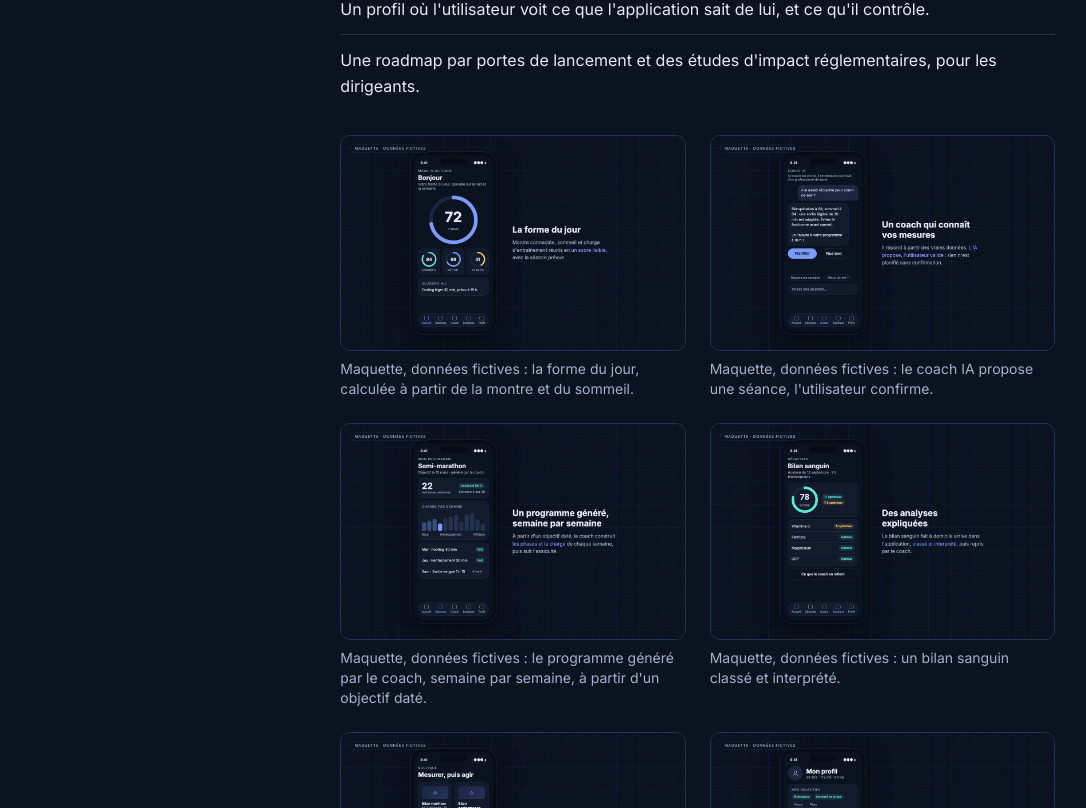
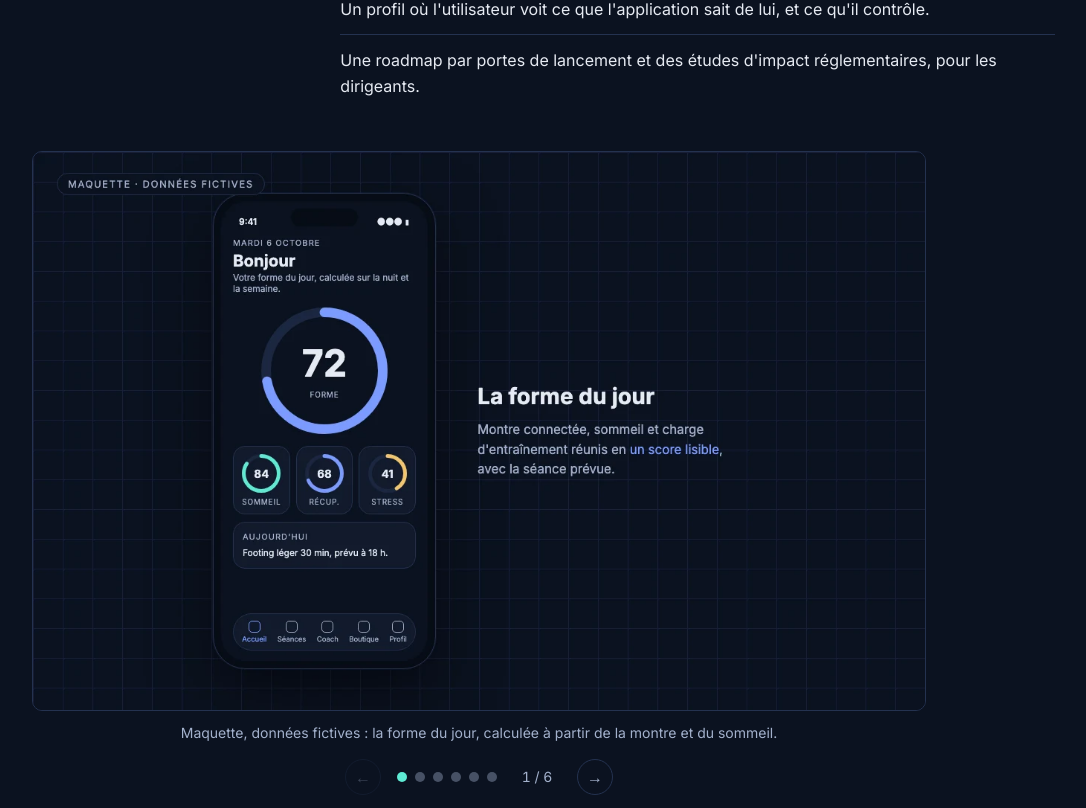
Before and after one commit to cedricgicquiaud/cedricgicquiaud.github.io, a Next.js app: page /projets/coach in a window 1280 px wide. Shown: the part 1852-2660 px from the top of the page, without its empty margins (161-1247 px from the left). Built offline with nearby package versions, Linux system fonts and the light colour scheme.

Commit message:
feat(PFO-138): show screenshots in a full-width carousel, one at a time

```diff
--- /dev/null
+++ b/components/carrousel.tsx
@@ -0,0 +1,107 @@
+"use client";
+
+import { useRef, useState, type KeyboardEvent } from "react";
+import type { Capture } from "../lib/fiches";
+
+const BOUTON =
+  "inline-flex size-9 items-center justify-center rounded-full border border-border text-muted-foreground transition-colors hover:border-cyber hover:text-cyber focus-visible:outline-2 focus-visible:outline-offset-2 focus-visible:outline-ring disabled:pointer-events-none disabled:opacity-30";
+
+/**
+ * Les captures d'une fiche en grand, une à la fois (PFO-138). Toutes restent dans le HTML : sans
+ * JavaScript, la piste défile au doigt ou à la molette (défilement accroché, natif). Flèches, points
+ * et clavier font défiler la piste ; jamais de défilement automatique.
+ */
+export function Carrousel({ captures }: { captures: Capture[] }) {
+  const piste = useRef<HTMLUListElement>(null);
+  const [courante, setCourante] = useState(0);
+  const plusieurs = captures.length > 1;
+
+  const aller = (i: number) => {
+    const cible = Math.max(0, Math.min(captures.length - 1, i));
+    setCourante(cible);
+    const el = piste.current;
+    el?.scrollTo?.({ left: cible * el.clientWidth, behavior: "smooth" });
+  };
+
+  // Suit le doigt ou la molette : la capture courante est celle qui occupe la piste.
+  const suivreDefilement = () => {
+    const el = piste.current;
+    if (el && el.clientWidth > 0) setCourante(Math.round(el.scrollLeft / el.clientWidth));
+  };
+
+  const clavier = (e: KeyboardEvent) => {
+    if (e.key === "ArrowRight") aller(courante + 1);
+    else if (e.key === "ArrowLeft") aller(courante - 1);
+    else return;
+    e.preventDefault();
+  };
+
+  return (
+    <div
+      role="region"
+      aria-roledescription="carrousel"
+      aria-label="Captures d'écran"
+      tabIndex={plusieurs ? 0 : undefined}
+      onKeyDown={plusieurs ? clavier : undefined}
+      className="rounded-lg focus-visible:outline-2 focus-visible:outline-offset-4 focus-visible:outline-ring"
+    >
+      <ul
+        ref={piste}
+        onScroll={plusieurs ? suivreDefilement : undefined}
+        className="flex snap-x snap-mandatory overflow-x-auto [scrollbar-width:none] [&::-webkit-scrollbar]:hidden"
+      >
+        {captures.map(({ fichier, legende }, i) => (
+          <li
+            key={fichier}
+            className="w-full shrink-0 snap-center"
+            aria-roledescription="capture"
+            aria-label={plusieurs ? `${i + 1} sur ${captures.length}` : undefined}
+          >
+            <figure>
+              {/* eslint-disable-next-line @next/next/no-img-element */}
+              <img
+                src={fichier}
+                alt={legende}
+                loading="lazy"
+                className="mx-auto h-auto max-h-[70vh] w-auto max-w-full rounded-lg border border-border"
+              />
+              <figcaption className="mx-auto mt-3 max-w-3xl text-center text-sm text-muted-foreground">{legende}</figcaption>
+            </figure>
+          </li>
+        ))}
+      </ul>
+      {plusieurs && (
+        <div className="mt-4 flex items-center justify-center gap-4">
+          <button type="button" aria-label="Capture précédente" disabled={courante === 0} onClick={() => aller(courante - 1)} className={BOUTON}>
+            <span aria-hidden="true">←</span>
+          </button>
+          <ul className="flex flex-wrap items-center gap-2">
+            {captures.map(({ fichier }, i) => (
+              <li key={fichier}>
+                <button
+                  type="button"
+                  aria-label={`Capture ${i + 1}`}
+                  aria-current={i === courante ? "true" : undefined}
+                  onClick={() => aller(i)}
+                  className={`block size-2.5 rounded-full transition-colors focus-visible:outline-2 focus-visible:outline-offset-2 focus-visible:outline-ring ${i === courante ? "bg-cyber" : "bg-muted-foreground/40 hover:bg-muted-foreground"}`}
+                />
+              </li>
+            ))}
+          </ul>
+          <p aria-live="polite" className="min-w-12 text-center text-sm tabular-nums text-muted-foreground">
+            {`${courante + 1} / ${captures.length}`}
+          </p>
+          <button
+            type="button"
+            aria-label="Capture suivante"
+            disabled={courante === captures.length - 1}
+            onClick={() => aller(courante + 1)}
+            className={BOUTON}
+          >
+            <span aria-hidden="true">→</span>
+          </button>
+        </div>
+      )}
+    </div>
+  );
+}
--- a/components/fiche.tsx
+++ b/components/fiche.tsx
@@ -7,6 +7,7 @@ import type { Fiche as FicheData } from "../lib/fiches";
 import { Badge } from "./ui/badge";
 import { AFFICHER_STATUT } from "../lib/affichage";
 import { BookingLink } from "./booking-link";
+import { Carrousel } from "./carrousel";
 import { DemoLink } from "./demo-link";
 import { GitHubLink } from "./github-link";
 
@@ -42,14 +43,16 @@ function splitConstruit(html: string): { produit: string; decisions: string } {
   return { produit: html.slice(0, m.index).trim(), decisions: html.slice(m.index + m[0].length).trim() };
 }
 
-function Section({ id, titre, children }: { id: string; titre: string; children: ReactNode }) {
+function Section({ id, titre, children, large }: { id: string; titre: string; children: ReactNode; large?: ReactNode }) {
   return (
     // Deux colonnes sur écran large (PFO-130) : le titre à gauche, le contenu à droite, sans filet (le quadrillage suffit) ; empilés sur téléphone.
     <section id={id} className="mt-20 scroll-mt-8 lg:grid lg:grid-cols-[minmax(0,1fr)_minmax(0,2fr)] lg:gap-x-20">
       {/* Titres en grand, graisse normale, comme le modèle (retour du 03/11). */}
       {/* Le titre reste visible à gauche seulement si la section dépasse l'écran (TitreSection mesure). */}
       <TitreSection titre={titre} className="mb-4 text-2xl font-normal tracking-tight lg:mb-0 lg:text-3xl" />
-      <div className="min-w-0 max-w-3xl">{children}</div>
+      {children && <div className="min-w-0 max-w-3xl">{children}</div>}
+      {/* Captures et vidéo sur la largeur des deux colonnes (PFO-138). */}
+      {large && <div className="mt-10 min-w-0 lg:col-span-2">{large}</div>}
     </section>
   );
 }
@@ -59,7 +62,7 @@ function Medias({ fiche }: { fiche: FicheData }) {
   return (
     <>
       {fiche.video && (
-        <div id="video" className="mt-6">
+        <div id="video">
           {/* Lecteur natif, contrôles au clavier ; jamais d'autoplay. Le poster est le visuel principal de la fiche. */}
           <video controls preload="metadata" poster={fiche.visuel} className="w-full rounded-lg border border-border">
             <source src={fiche.video.fichier} type="video/mp4" />
@@ -67,15 +70,13 @@ function Medias({ fiche }: { fiche: FicheData }) {
         </div>
       )}
       {fiche.captures?.length ? (
-        <div className="mt-6 grid grid-cols-1 gap-6 sm:grid-cols-2">
-          {fiche.captures.map(({ fichier, legende }) => (
-            <figure key={fichier}>
-              {/* eslint-disable-next-line @next/next/no-img-element */}
-              <img src={fichier} alt={legende} loading="lazy" className="h-auto w-full rounded-lg border border-border" />
-              <figcaption className="mt-2 text-sm text-muted-foreground">{legende}</figcaption>
-            </figure>
-          ))}
-        </div>
+        fiche.video ? (
+          <div className="mt-10">
+            <Carrousel captures={fiche.captures} />
+          </div>
+        ) : (
+          <Carrousel captures={fiche.captures} />
+        )
       ) : null}
     </>
   );
@@ -153,31 +154,23 @@ export function Fiche({ fiche }: { fiche: FicheData }) {
   const medias = Boolean(fiche.captures?.length || fiche.video);
   // Captures et vidéo vont dans Le produit ; à défaut de Le produit, dans Livrables.
   const mediasDansLivrables = medias && !produit && Boolean(livrables);
-  const blocs: { id: string; contenu: ReactNode }[] = [
+  const blocs: { id: string; contenu: ReactNode; large?: ReactNode }[] = [
     { id: "probleme", contenu: html("probleme") && <Markdown html={html("probleme")} /> },
     {
       id: "livrables",
-      contenu: livrables && (
-        <>
-          <Markdown html={livrables} />
-          {mediasDansLivrables && <Medias fiche={fiche} />}
-        </>
-      ),
+      contenu: livrables && <Markdown html={livrables} />,
+      large: mediasDansLivrables && <Medias fiche={fiche} />,
     },
     {
       id: "construit",
-      contenu: (produit || (medias && !mediasDansLivrables)) && (
-        <>
-          {produit && <Markdown html={produit} />}
-          {!mediasDansLivrables && <Medias fiche={fiche} />}
-        </>
-      ),
+      contenu: produit && <Markdown html={produit} />,
+      large: medias && !mediasDansLivrables && <Medias fiche={fiche} />,
     },
     { id: "architecture", contenu: facultative("architecture") && <Markdown html={facultative("architecture")} /> },
     { id: "stack", contenu: <Stack fiche={fiche} /> },
     { id: "decisions", contenu: decisions && <Decisions html={decisions} /> },
     ...(["preuves", "appris", "artefacts"] as const).map((id) => ({ id, contenu: html(id) && <Markdown html={html(id)} /> })),
-  ].filter((b) => b.contenu);
+  ].filter((b) => b.contenu || b.large);
   const accroche = [fiche.enBref.quoi, fiche.enBref.chiffre, fiche.enBref.lien].filter(Boolean).join(" ");
   const meta = [AFFICHER_STATUT ? frontmatter.statut : "", frontmatter.periode, frontmatter.role].filter(Boolean);
   return (
@@ -232,8 +225,8 @@ export function Fiche({ fiche }: { fiche: FicheData }) {
             ))}
           </ul>
         </nav>
-        {blocs.map(({ id, contenu }) => (
-          <Section key={id} id={id} titre={AFFICHAGE[id]}>
+        {blocs.map(({ id, contenu, large }) => (
+          <Section key={id} id={id} titre={AFFICHAGE[id]} large={large}>
             {contenu}
           </Section>
         ))}
```
